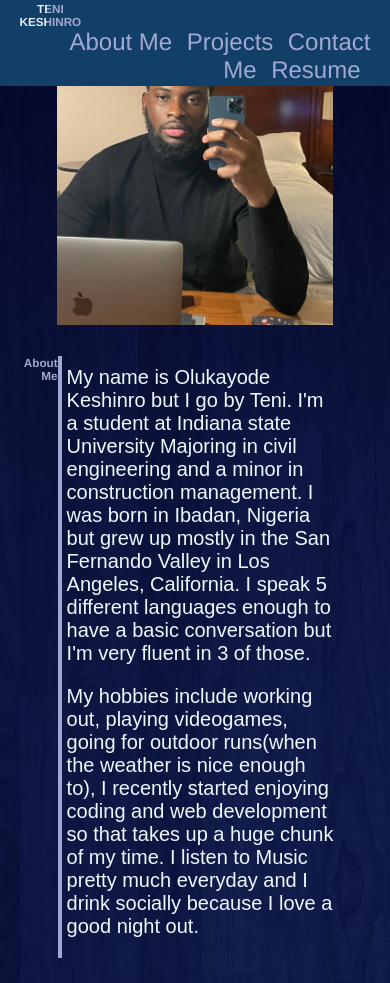
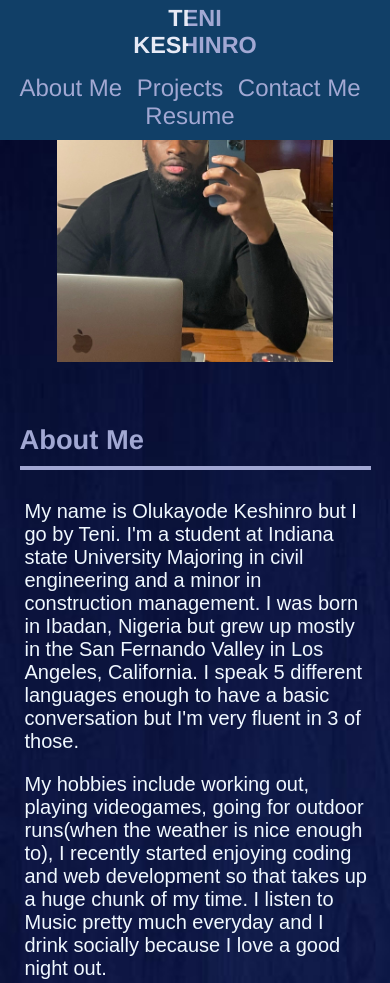
Before and after one commit to Teniife/my-portfolio, a plain HTML site: page index.html in a window 390 px wide. Shown: the top 983 px of the page. Drawn offline with Linux system fonts and the light colour scheme.

Commit message:
Add files via upload
Final touch up

```diff
--- a/assets/css/style.css
+++ b/assets/css/style.css
@@ -195,3 +195,64 @@ a{
   background: #3e4a61;
   color: white;
 }
+
+@media screen and (max-width: 980px) {
+  header {
+    padding: 0 0 10px 0;
+    justify-content: center;
+    text-align: center;
+  }
+
+  header h1 {
+    width: 100%;
+    padding: 5px ;
+    margin-bottom: 10px;
+    font-size: 6vw;
+  }
+  #pfp{
+    margin-top: 15%;
+  }
+  header nav {
+    justify-content: center;
+  }
+  #projects>div{
+    border: none;
+  }
+  main section h2,
+  main section div {
+    flex: 0 0 100%;
+  }
+  .link>div{
+    flex: none;
+  }
+
+  #about, #projects, #contact{
+    padding-top: 16%;}
+  main section h2 {
+    border-right: none;
+    border-bottom: 4px solid #a2a8d3;
+    margin-bottom: 20px;
+    padding-bottom: 10px;
+    text-align: left;
+    font-size: 7vw;
+  }
+}
+@media screen and (max-width: 768px ) {
+  .link,
+  .link:first-child {
+    flex-basis: 100%;
+  }
+
+  .link:first-child {
+    min-height: 150px;
+  }
+
+  #pfp{
+    margin-top: 17%;
+  }
+
+  .contact address {
+    flex-direction: column;
+    align-items: flex-start;
+  }
+}
```
Also changed, not shown: assets/images/rexy.png (added).
